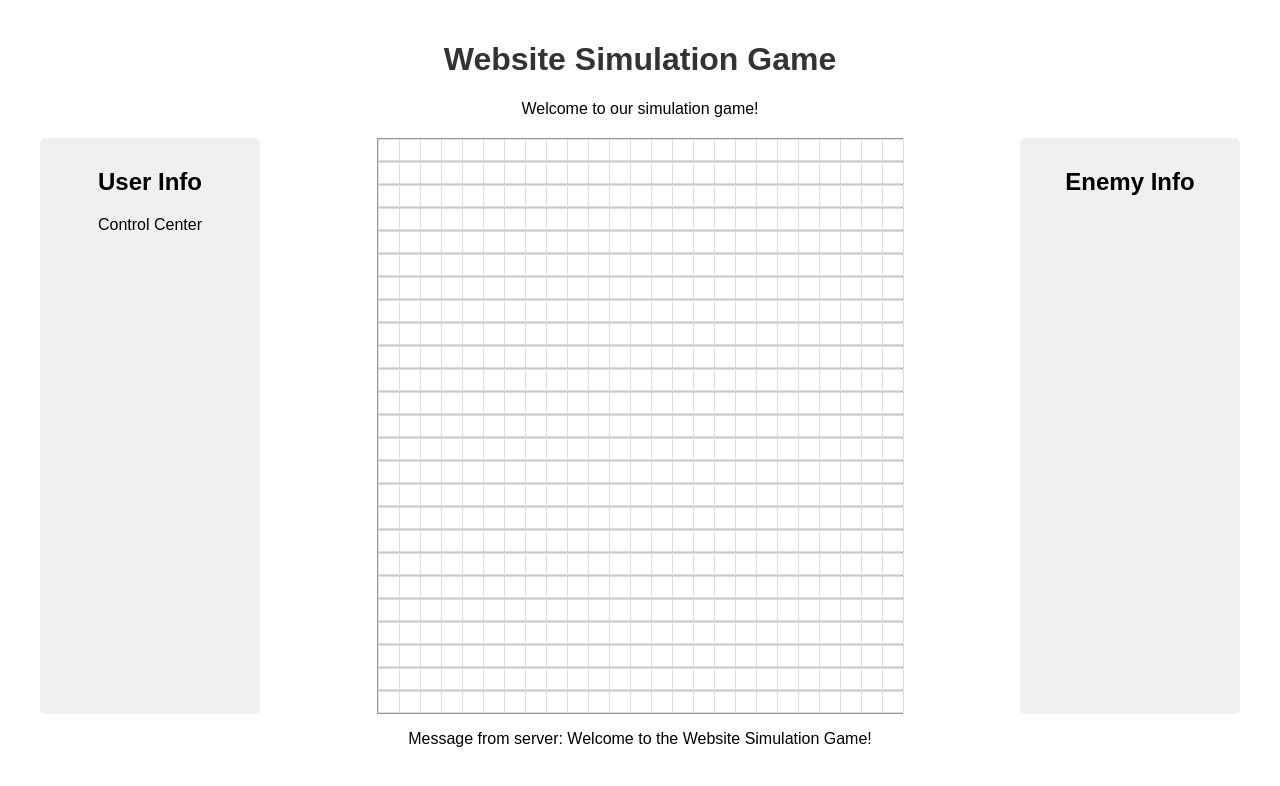
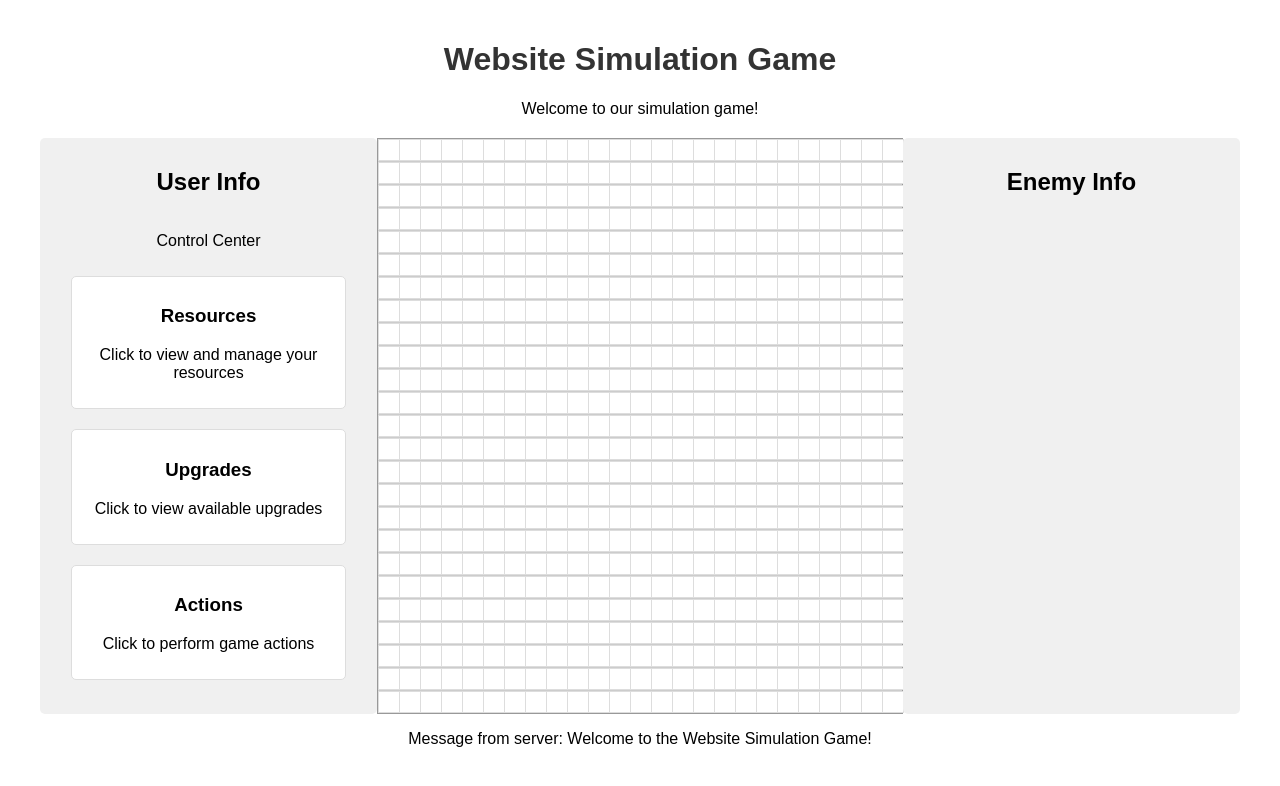
Before and after one commit to wallyatkins/cofm-python-web-app, a FastAPI app: page / in a window 1280 px wide. Shown: the top 786 px of the page. Run offline with FastAPI, Linux system fonts and the light colour scheme.

Commit message:
feat: Increase column size and add interactive boxes on user side

```diff
--- a/templates/index.html
+++ b/templates/index.html
@@ -21,10 +21,26 @@
             margin-top: 20px;
         }
         .info-column {
-            width: 200px;
+            width: 400px;
             background-color: #f0f0f0;
             padding: 10px;
             border-radius: 5px;
+            display: flex;
+            flex-direction: column;
+            align-items: center;
+        }
+        .interactive-box {
+            width: 80%;
+            margin: 10px 0;
+            padding: 10px;
+            background-color: #fff;
+            border: 1px solid #ddd;
+            border-radius: 5px;
+            cursor: pointer;
+            transition: background-color 0.3s;
+        }
+        .interactive-box:hover {
+            background-color: #e0e0e0;
         }
         #game-map {
             display: grid;
@@ -50,7 +66,18 @@
         <div class="info-column">
             <h2>User Info</h2>
             <p>Control Center</p>
-            <!-- Add user controls and information here -->
+            <div class="interactive-box" onclick="alert('Resources clicked!')">
+                <h3>Resources</h3>
+                <p>Click to view and manage your resources</p>
+            </div>
+            <div class="interactive-box" onclick="alert('Upgrades clicked!')">
+                <h3>Upgrades</h3>
+                <p>Click to view available upgrades</p>
+            </div>
+            <div class="interactive-box" onclick="alert('Actions clicked!')">
+                <h3>Actions</h3>
+                <p>Click to perform game actions</p>
+            </div>
         </div>
         <div id="game-map">
             {% for _ in range(map_size * map_size) %}
```
